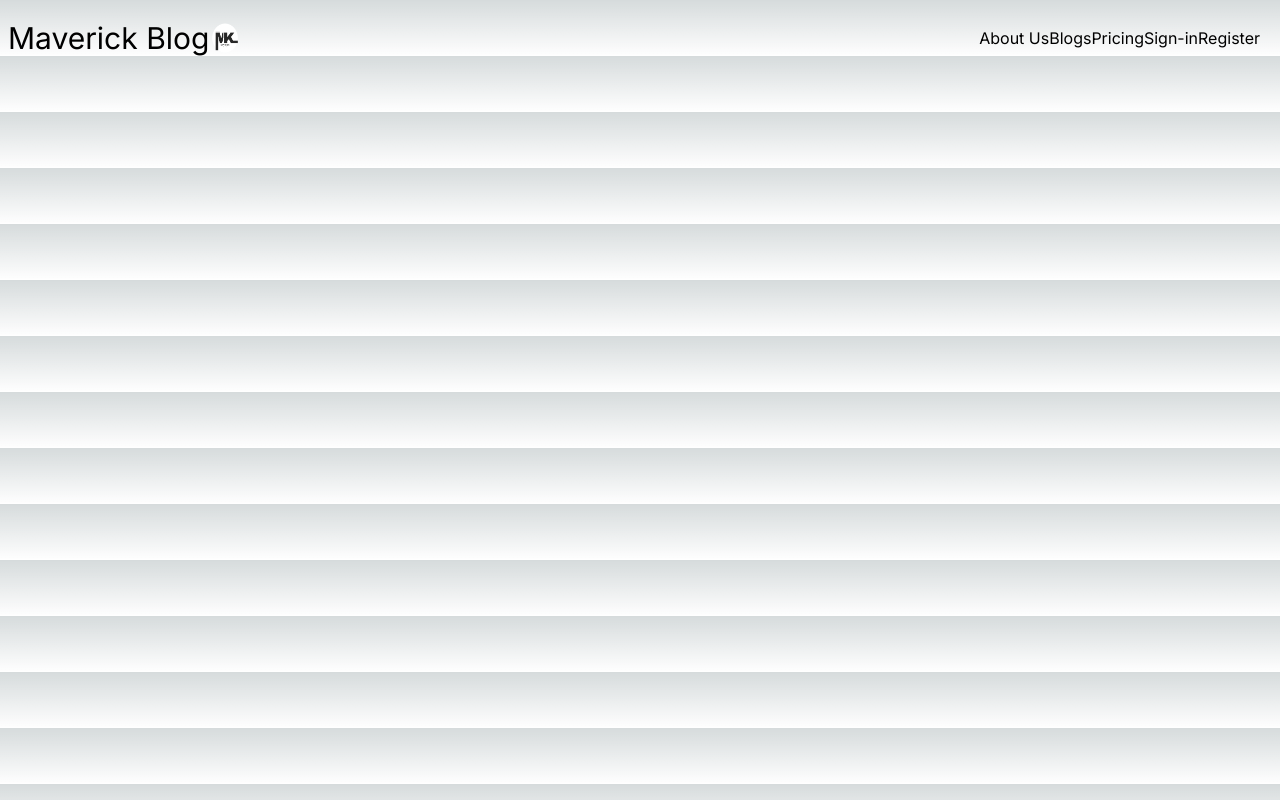
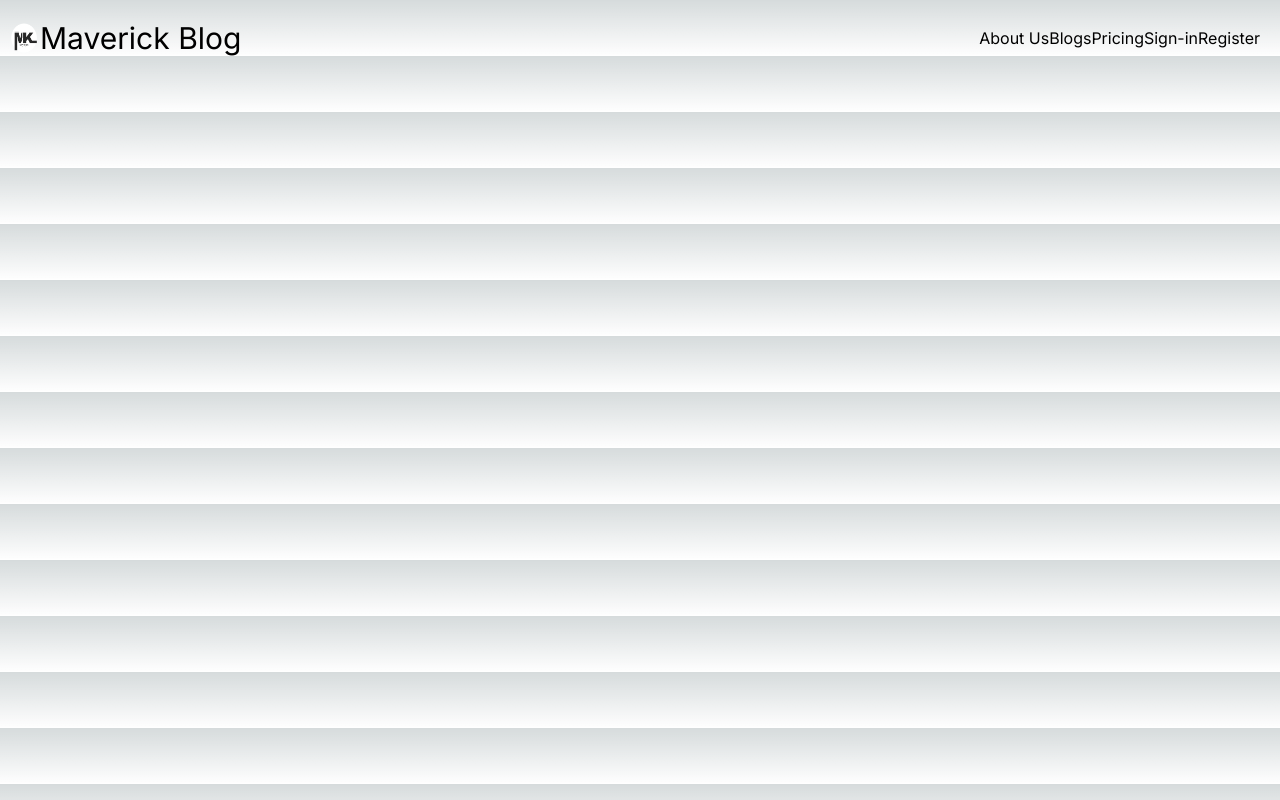
Before and after one commit to Gamer4lifeovi/maverick-blog, a Next.js app: page / in a window 1280 px wide. Built offline with nearby package versions, Linux system fonts and the light colour scheme.

Commit message:
new changes

```diff
--- a/src/app/page.js
+++ b/src/app/page.js
@@ -3,11 +3,11 @@ import Image from "next/image";
 export default function Home() {
   return (
     <nav className="flex w-full flex-row items-center justify-between pt-5 pl-2">
-      <div className="flex ">
+      <div className="flex justify-between">
+        <img src="/2.png" alt=""  className="w-8"/>
         <h1 className="text-3xl">Maverick Blog</h1>
-        <img src="/2.png" alt=""  className="w-8"/>
       </div>
-      <div className="pr-5 justify-between">
+      <div className="pr-5 justify-between flex">
       <a href="#">About Us</a>
       <a href="#">Blogs</a>
       <a href="#">Pricing</a>
```
